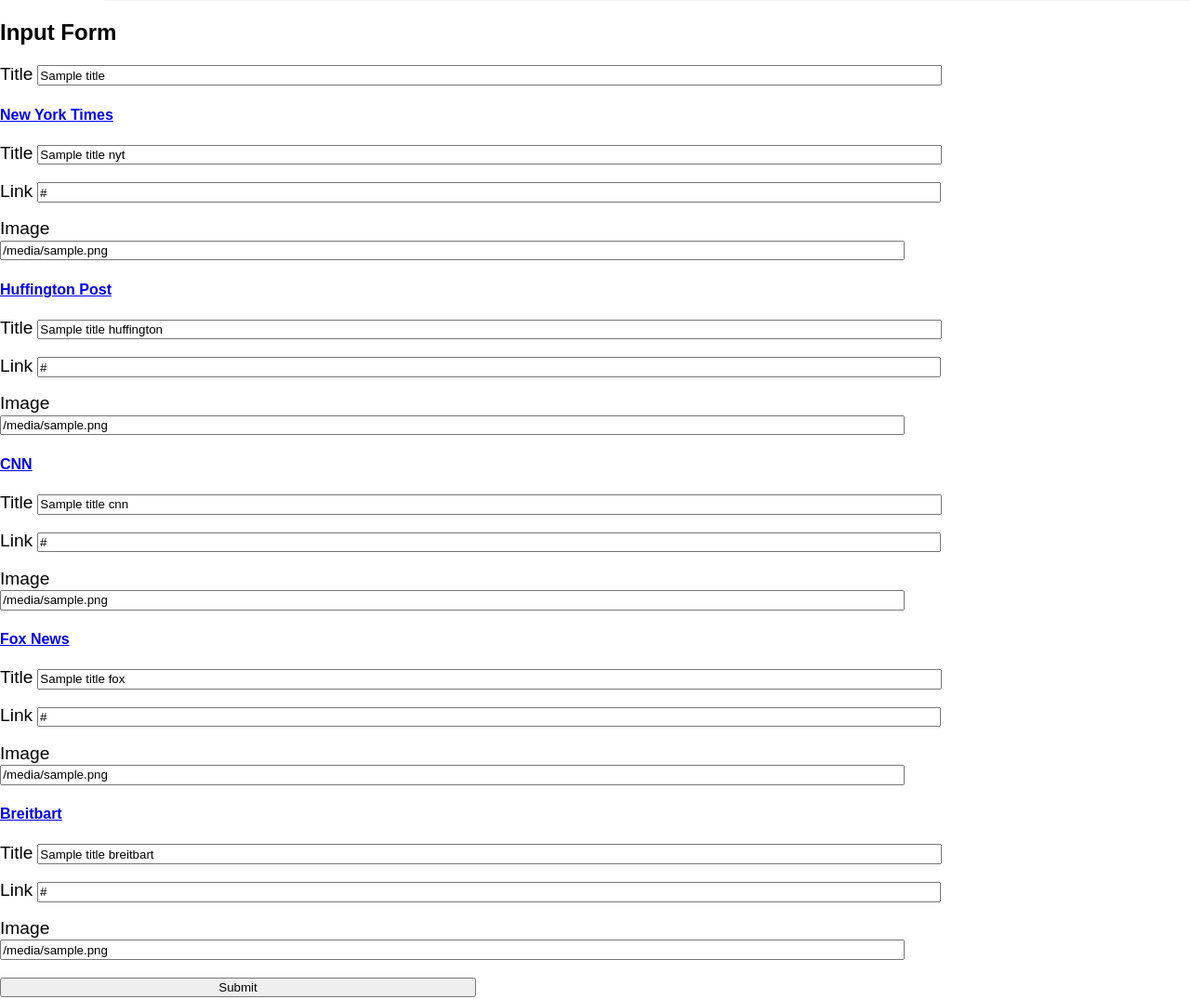
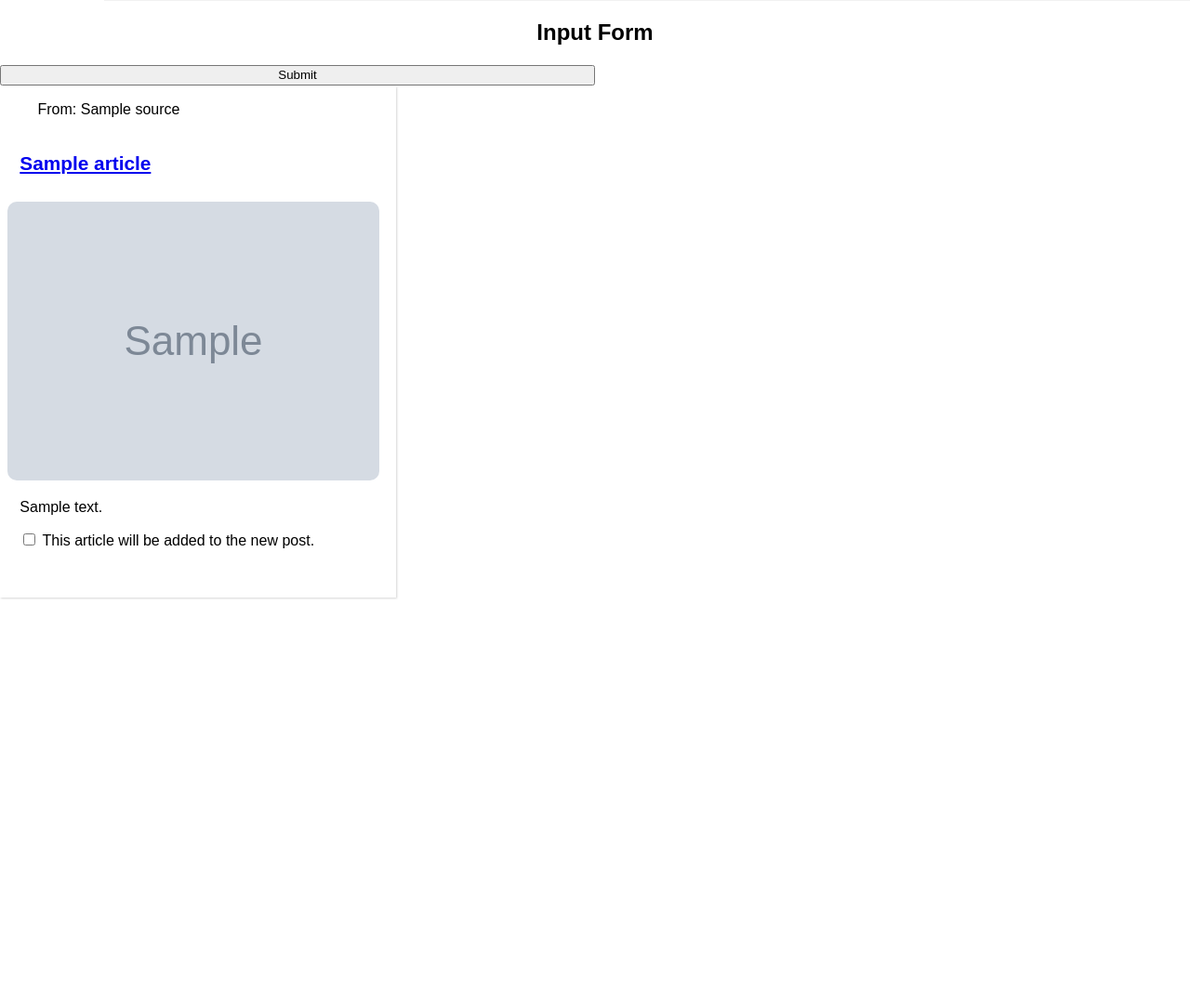
Before and after one commit to jaeseung16/biasless, a Python web app: template templates/newpost.html in a window 1280 px wide. Shown: the part 47-1122 px from the top of the page at 93% size. After the commit the page ends 692 px from the top, so only its background shows below. Run offline with Jinja, Linux system fonts and the light colour scheme; the template is opened without the code that fills it: most values are stand-ins (such as "Sample title", 1, 10 or a date in 2020); grey boxes marked "Sample" are stand-in pictures.

Commit message:
Add files via upload

```diff
--- a/templates/base.html
+++ b/templates/base.html
@@ -29,10 +29,10 @@
 		</div>
 
         <div class="biasless-error">{{error}}</div>
-		<div id="content">
+
 		{% block content %}
 		{% endblock %}
-		</div>
+
 	</body>
 
 </html>
--- a/templates/newpost.html
+++ b/templates/newpost.html
@@ -2,113 +2,49 @@
 
 {% block content %}
 
-<div class="w3-content" style="width:80%">
+<div class="biasless-post">
+    <h2 align="center">Input Form</h2>
 
-<div class="w3-container w3-blue">
-	<h2>Input Form</h2>
+    <form method="post">
+    <input type="submit"><br>
+
+    {% for article in articles %}
+
+    <!-- Container for an article body -->
+    <div class="biasless-content col-1" style="float:left; {% if loop.index0 is divisibleby 3 %} clear: both; {% endif %}">
+        <div class="biasless-article-heading">
+            <div class="biasless-article-source">
+                From: {{article.source}}
+            </div>
         </div>
 
-<div class="w3-container">{{error}}</div>
+        <div class="biasless-article-title">
+            <a href="article/{{article.key.integer_id()}}">{{article.title}}</a>
+        </div>
 
-<form class="w3-container" method="post">
-	<p>
-  		<label>Title</label>
-  		<input class="w3-input" type="text" name="title" value="{{title}}">
-  	</p>
+        <div class="biasless-article-image">
+            <a href = "{{article.url}}">
+                <img src="{{article.image}}" alt="{{article.image}}">
+                    </a>
+        </div>
 
-  	<p>
-  		<div class="w3-container">
-			<h4><a href="http://www.nytimes.com">New York Times</a></h4>
+        <div class="biasless-article-description">
+
+            {{article.description}}
         </div>
-	</p>
-	<p>
-  		<label>Title</label>
-  		<input class="w3-input" type="text" name="title_NYT" value="{{title_NYT}}">
-  	</p>
-	<p>
-  		<label>Link</label>
-  		<input class="w3-input" type="text" name="link_NYT" value="{{link_NYT}}">
-  	</p>
-  	<p>
-  		<label>Image</label>
-  		<input class="w3-input" type="text" name="image_NYT" value="{{image_NYT}}">
-  	</p>
 
-  	<p>
-  		<div class="w3-container">
-			<h4><a href="http://www.huffingtonpost.com">Huffington Post</a></h4>
+        <div class="biasless-article-footer">
+            <input type="checkbox" name="article" value="{{ loop.index0 }}"> This article will be added to the new post.
         </div>
-	</p>
-	<p>
-  		<label>Title</label>
-  		<input class="w3-input" type="text" name="title_Huffington" value="{{title_Huffington}}">
-  	</p>
-	<p>
-  		<label>Link</label>
-  		<input class="w3-input" type="text" name="link_Huffington" value="{{link_Huffington}}">
-  	</p>
-  	<p>
-  		<label>Image</label>
-  		<input class="w3-input" type="text" name="image_Huffington" value="{{image_Huffington}}">
-  	</p>
 
-  	<p>
-  		<div class="w3-container">
-			<h4><a href="http://www.cnn.com">CNN</a></h4>
     </div>
-	</p>
-	<p>
-  		<label>Title</label>
-  		<input class="w3-input" type="text" name="title_CNN" value="{{title_CNN}}">
-  	</p>
-	<p>
-  		<label>Link</label>
-  		<input class="w3-input" type="text" name="link_CNN" value="{{link_CNN}}">
-  	</p>
-  	<p>
-  		<label>Image</label>
-  		<input class="w3-input" type="text" name="image_CNN" value="{{image_CNN}}">
-  	</p>
 
-  	<p>
-  		<div class="w3-container">
-			<h4><a href="http://www.foxnews.com">Fox News</a></h4>
-		</div>
-	</p>
-	<p>
-  		<label>Title</label>
-  		<input class="w3-input" type="text" name="title_Fox" value="{{title_Fox}}">
-  	</p>
-	<p>
-  		<label>Link</label>
-  		<input class="w3-input" type="text" name="link_Fox" value="{{link_Fox}}">
-  	</p>
-  	<p>
-  		<label>Image</label>
-  		<input class="w3-input" type="text" name="image_Fox" value="{{image_Fox}}">
-  	</p>
-
-  	<p>
-  		<div class="w3-container">
-			<h4><a href="http://www.breitbart.com">Breitbart</a></h4>
-		</div>
-	</p>
-	<p>
-  		<label>Title</label>
-  		<input class="w3-input" type="text" name="title_Breitbart" value="{{title_Breitbart}}">
-  	</p>
-	<p>
-  		<label>Link</label>
-  		<input class="w3-input" type="text" name="link_Breitbart" value="{{link_Breitbart}}">
-  	</p>
-  	<p>
-  		<label>Image</label>
-  		<input class="w3-input" type="text" name="image_Breitbart" value="{{image_Breitbart}}">
-  	</p>
-
-	<input type="submit">
+    {% endfor %}
 
     </form>
+
+</div>
+
 
 <div>
 
--- a/templates/permalink2.html
+++ b/templates/permalink2.html
@@ -3,7 +3,7 @@
 {% block content %}
 <br><br>
 
-<div class="biasless-article">
+<div class="biasless-article col-1">
 
     <!-- Container for an article body -->
     <div class="biasless-content">
@@ -36,8 +36,8 @@
             {{article.description}}
         </div>
 
-        <div class="biasless-article-footer" id="score">
-            Bias Score: {{article.score}}<br>
+        <div class="biasless-article-footer" id="score" style="background-color: rgb( {% if article.score|float > 0 -%} 255 {%- else -%} 0 {%- endif %}, {{ (255 - ((article.score|float)|abs) * 51)|int}}, {% if article.score|float < 0 -%} {{ (((article.score|float)|abs) * 51)|int }} {%- else -%} 0 {%- endif %})">
+            Bias Score: {{article.score}} <br>
             {% if score %}
             You gave {{ score.score }} at {{ score.created.strftime("%c") }}
             {% endif %}
```
Also changed, not shown: templates/content.html (+29 -91 lines), templates/content2.html (+3 -5 lines), templates/permalink.html (+66 -100 lines). Lines whose indentation alone changed are shown as unchanged.
